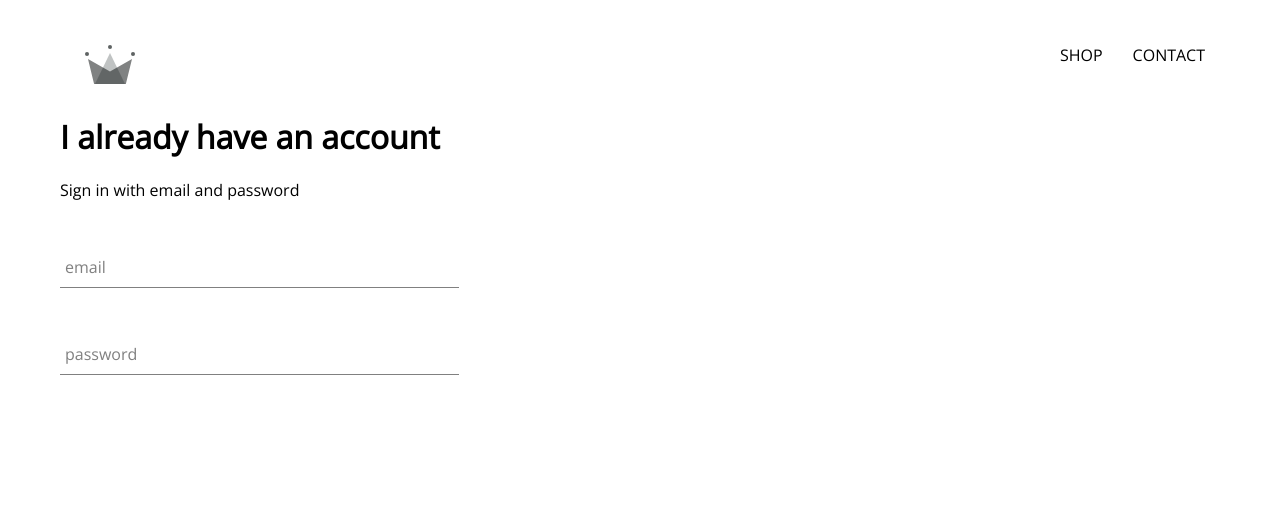
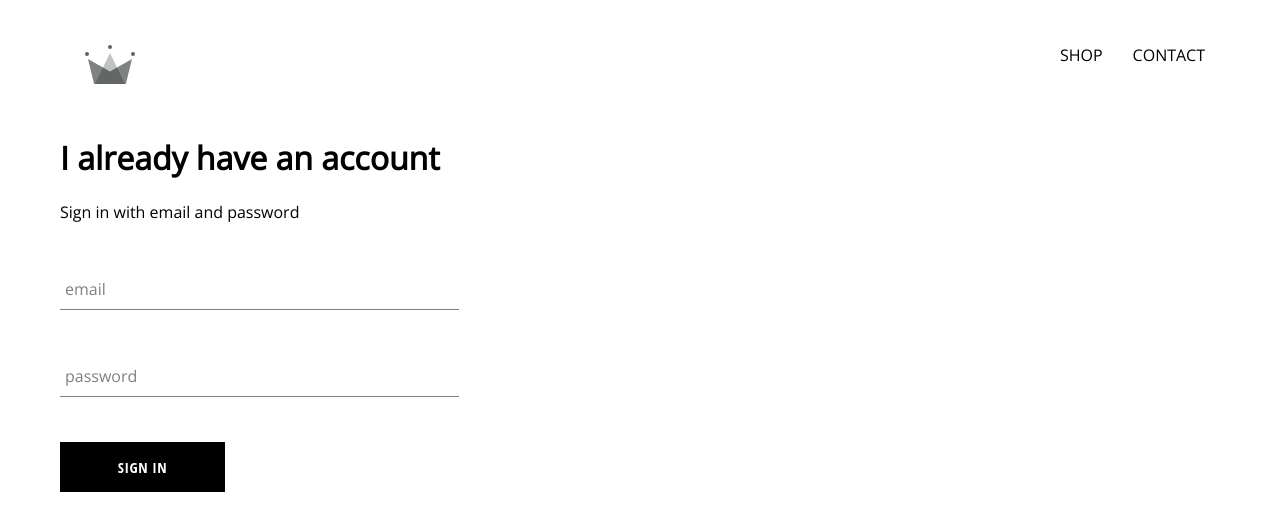
Before and after one commit to BitCoyote/SuiteShop-Ecommerce-site, a React (Create React App) app: page /signin in a window 1280 px wide. Shown: the top 530 px of the page. Built offline with nearby package versions, Linux system fonts and the light colour scheme.

Commit message:
using custom-button for sign in form

```diff
--- a/src/components/sign-in/sign-in.component.jsx
+++ b/src/components/sign-in/sign-in.component.jsx
@@ -1,6 +1,8 @@
 import React, { Component } from "react";
 import "./sign-in.styles.scss";
+
 import FormInput from "../form-input/form-input.component";
+import CustomButton from "../custom-button/custom-button.component";
 
 export default class SignIN extends Component {
   constructor(props) {
@@ -44,6 +46,7 @@
             label="password"
             required
           />
+          <CustomButton type="submit">Sign In</CustomButton>
         </form>
       </div>
     );
--- a/src/components/sign-in/sign-in.styles.scss
+++ b/src/components/sign-in/sign-in.styles.scss
@@ -1,3 +1,9 @@
 .sign-in {
   width: 30vw;
+  display: flex;
+  flex-flow: column nowrap;
+
+  .title {
+    margin: 10px 0;
+  }
 }
```
